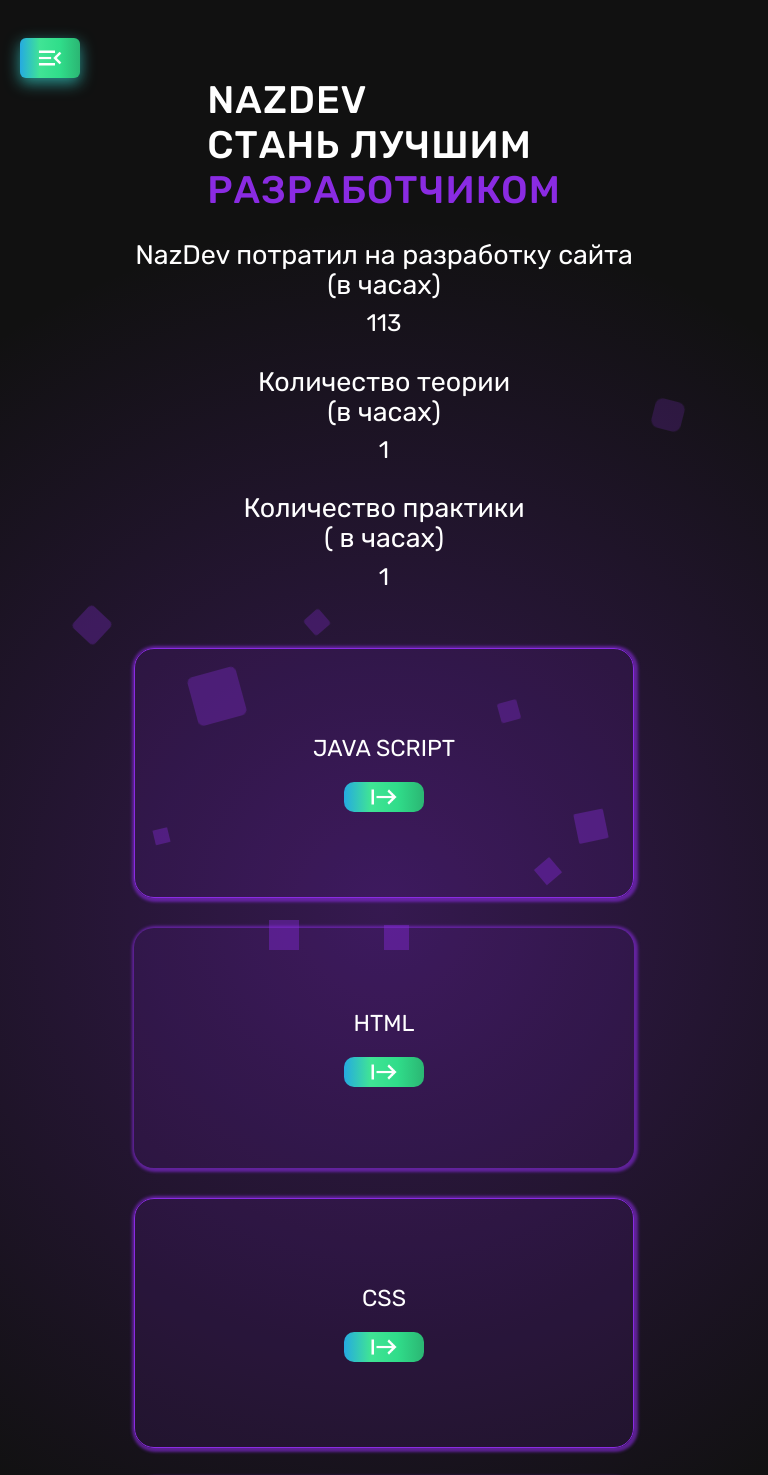
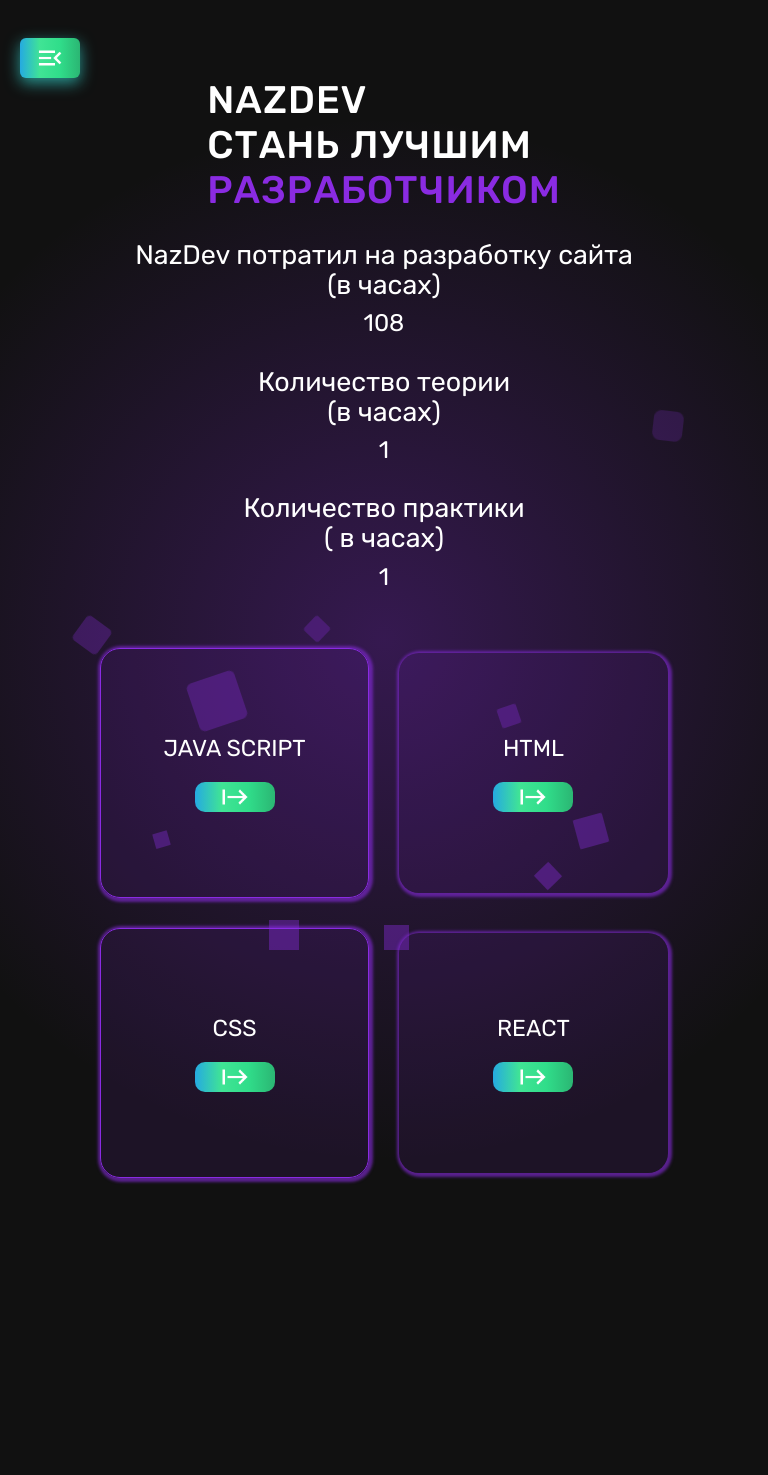
Before and after one commit to DiabloSabrith/NazDev-444, a Next.js app: page / in a window 768 px wide. Shown: the top 1475 px of the page. After the commit the page ends 1278 px from the top, so only its background shows below. Built offline with nearby package versions, Linux system fonts and the light colour scheme; no server answers.

Commit message:
update new ficha

```diff
--- a/src/app/page.module.scss
+++ b/src/app/page.module.scss
@@ -1116,10 +1116,11 @@
       background-color: transparent;
       .footerItem_Block{
         display: flex;
-        flex-direction: column;
+        flex-direction: row;
+        flex-wrap: wrap;
         height: auto;
         .itemFooter{
-          width: 65%;
+          width: 35%;
           display: flex;
           flex-direction: column;
           height:250px;
@@ -1140,7 +1141,7 @@
       }
       .itemFooter_Down{
         animation: none;
-        width: 65%;
+        width: 35%;
         height: 240px;
         display: flex;
         align-items: center;
```
